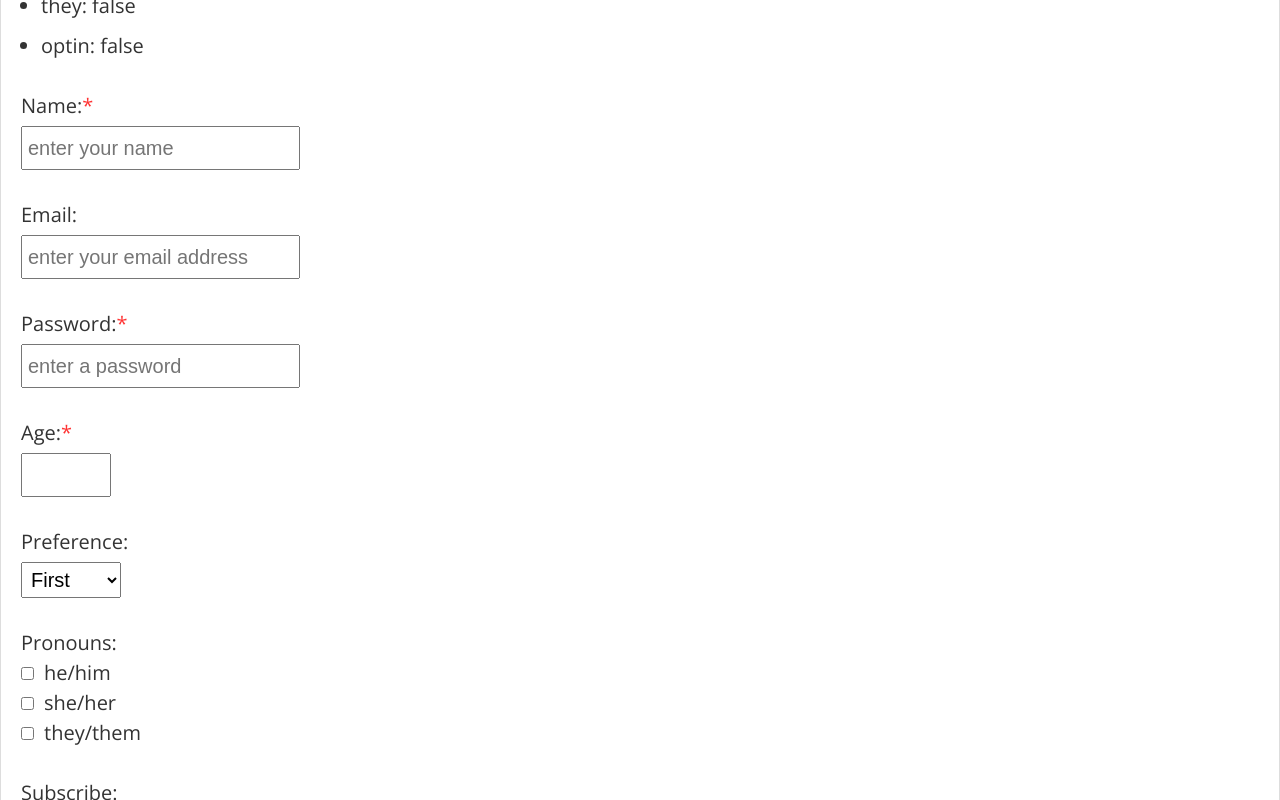
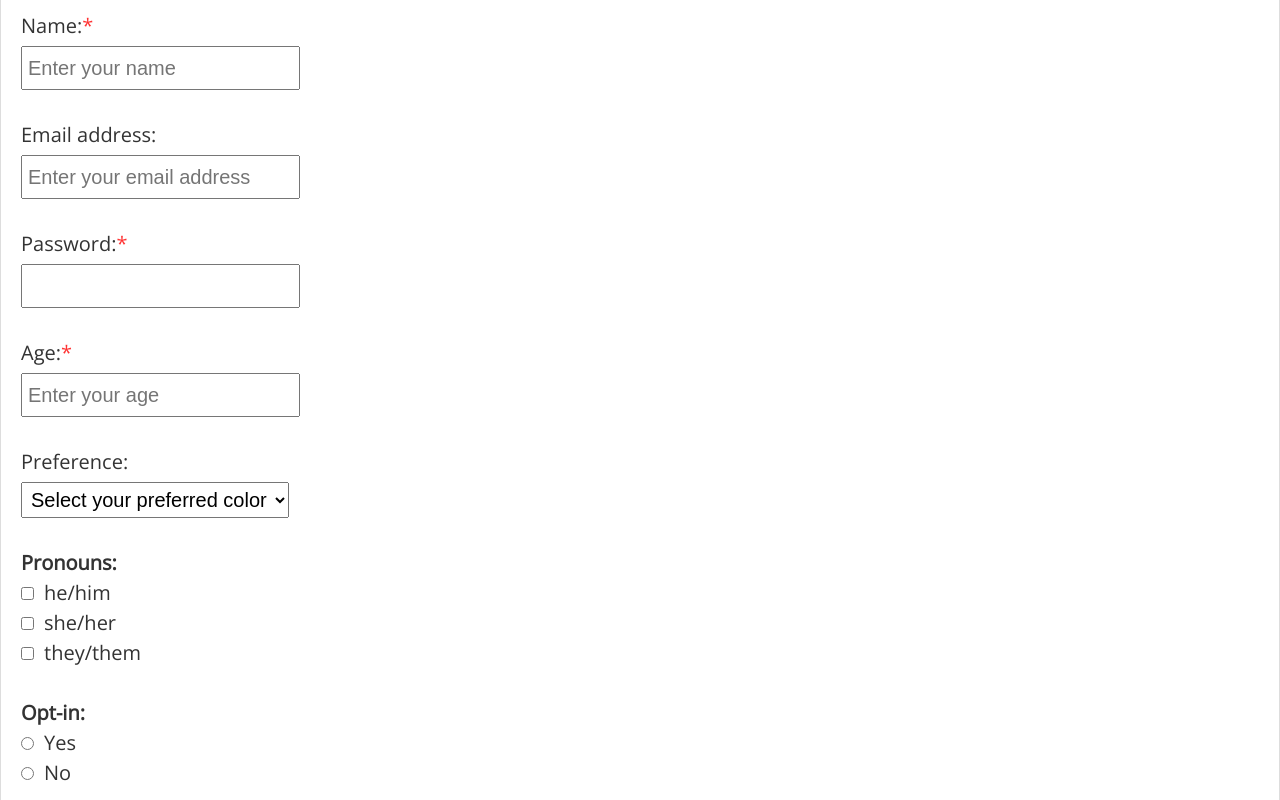
Before and after one commit to Jon-Varner/jmv-template, a React (Create React App) app: page /sample-form in a window 1280 px wide. Shown: the part 640-1440 px from the top of the page. Built offline with nearby package versions, Linux system fonts and the light colour scheme.

Commit message:
Converted form to use Formik

```diff
--- a/package.json
+++ b/package.json
@@ -4,6 +4,7 @@
   "private": true,
   "dependencies": {
     "axios": "^0.18.0",
+    "formik": "^1.5.4",
     "node-sass": "^4.11.0",
     "react": "^16.8.6",
     "react-dom": "^16.8.6",
--- a/src/App.js
+++ b/src/App.js
@@ -3,7 +3,7 @@ import { Provider } from 'react-redux';
 
 import store from './store/store';
 
-import Layout from './containers/Layout/Layout';
+import Layout from './components/Layout/Layout';
 
 const App = () => (
   <Provider store={store}>
--- a/src/components/SampleForm/SampleForm.js
+++ b/src/components/SampleForm/SampleForm.js
@@ -1,102 +1,149 @@
-import React, { useState } from 'react';
+import React, { Fragment } from 'react';
 import PropTypes from 'prop-types';
+import { Formik, Form, Field } from 'formik';
+import * as Yup from 'yup';
+import uuid from 'uuid';
 
-import FormField from '../UI/FormField';
-import { fields, validationSchema } from './SampleFormData';
+import Checkbox from '../UI/Checkbox';
 
-const SampleForm = ({ user, submitForm }) => {
-  /* Local state is used to handle form values and validation before submitting */
-  const [inputs, setInputs] = useState({});
-  const [errors, setErrors] = useState({});
+const SampleSchema = Yup.object().shape({
+  fullName: Yup.string().required('Please enter your name.'),
+  email: Yup.string().email('Please enter a valid email address.'),
+  password: Yup.string()
+    .min(8, 'Password must be at least 8 characters.')
+    .required('Please enter a password.'),
+  age: Yup.number()
+    .required('Please enter your age.')
+    .positive('Please enter a valid age.')
+    .integer('Please enter a valid age.')
+    .min(12, 'Age must be at least 12.')
+    .max(120, 'Age must be lower than 120.')
+});
 
-  const handleChange = event => {
-    const target = event.target;
-    const name = target.name;
-    const value = target.type === 'checkbox' ? target.checked : target.value;
-    event.persist();
-    setInputs(inputs => ({ ...inputs, [name]: value }));
-  };
+const colorOptions = ['Red', 'Green', 'Blue', 'Yellow'];
 
-  const handleBlur = event => {
-    /* Real-time validation could go here */
-  };
+const pronounOptions = ['he/him', 'she/her', 'they/them'];
 
-  const handleSubmit = event => {
-    event.preventDefault();
-
-    /* Validation */
-    validationSchema
-      .validate(inputs, { abortEarly: false })
-      .then(values => {
-        for (let field of fields) {
-          field.errorMessage = '';
+export const SampleForm = ({ user, submitForm }) => (
+  <Fragment>
+    <h2>Current User Info:</h2>
+    <ul className="returned-sample-state">
+      {Object.keys(user).map(key => {
+        let val = '';
+        if (Array.isArray(user[key])) {
+          val = user[key].join(', ');
+        } else {
+          val = user[key].toString();
         }
-        submitForm(values);
-      })
-      .catch(err => {
-        for (let field of fields) {
-          field.errorMessage = '';
-          for (let error of err.inner) {
-            if (field.name === error.path) {
-              field.errorMessage = error.message;
-            }
-          }
-        }
-        setErrors(err.inner);
-      });
-  };
-
-  return (
-    <form onSubmit={handleSubmit}>
-      <h2>Current User Info:</h2>
-      <ul className="returned-sample-state">
-        {Object.keys(user).map(key => (
-          <li key={key}>
-            {key}: {user[key].toString()}
-          </li>
-        ))}
-      </ul>
-      {fields.map(field => {
-        const {
-          name,
-          id,
-          type,
-          label,
-          required,
-          errorMessage,
-          placeholder,
-          options,
-          className
-        } = field;
-
-        const fieldId = id + name;
 
         return (
-          <FormField
-            key={id}
-            name={name}
-            id={fieldId}
-            type={type}
-            value={inputs[name]}
-            label={label}
-            required={required}
-            errorMessage={errorMessage}
-            placeholder={placeholder}
-            options={options}
-            className={className}
-            onChange={handleChange}
-            onBlur={handleBlur}
-          />
+          <li key={key}>
+            {key}: {val}
+          </li>
         );
       })}
-      <button type="submit">Submit</button>
-    </form>
-  );
-};
+    </ul>
+
+    <Formik
+      initialValues={{
+        fullName: '',
+        email: '',
+        password: '',
+        age: '',
+        preference: '',
+        pronouns: [],
+        optin: false
+      }}
+      validationSchema={SampleSchema}
+      onSubmit={values => {
+        submitForm(values);
+      }}
+      render={({ setFieldValue, setFieldTouched, values, errors, touched }) => (
+        <Form>
+          <div className="form-field">
+            <label htmlFor="fullName">
+              Name:<span className="required">*</span>
+            </label>
+            <Field
+              name="fullName"
+              id="fullName"
+              placeholder="Enter your name"
+            />
+            {errors.fullName && touched.fullName ? (
+              <span className="form-field-error">{errors.fullName}</span>
+            ) : null}
+          </div>
+          <div className="form-field">
+            <label htmlFor="email">Email address:</label>
+            <Field
+              name="email"
+              type="email"
+              placeholder="Enter your email address"
+            />
+            {errors.email && touched.email ? (
+              <span className="form-field-error">{errors.email}</span>
+            ) : null}
+          </div>
+          <div className="form-field" placeholder="Enter your password">
+            <label htmlFor="password">
+              Password:<span className="required">*</span>
+            </label>
+            <Field name="password" type="password" />
+            {errors.password && touched.password ? (
+              <span className="form-field-error">{errors.password}</span>
+            ) : null}
+          </div>
+          <div className="form-field">
+            <label htmlFor="age">
+              Age:<span className="required">*</span>
+            </label>
+            <Field name="age" type="number" placeholder="Enter your age" />
+            {errors.age && touched.age ? (
+              <span className="form-field-error">{errors.age}</span>
+            ) : null}
+          </div>
+          <div className="form-field">
+            <label htmlFor="preference">Preference:</label>
+            <Field component="select" name="preference">
+              <option value="0">Select your preferred color</option>
+              {colorOptions.map(option => (
+                <option key={uuid.v4()} value={option}>
+                  {option}
+                </option>
+              ))}
+            </Field>
+          </div>
+          <div className="form-field">
+            <h2>Pronouns:</h2>
+            <ul>
+              {pronounOptions.map(option => (
+                <li key={uuid.v4()}>
+                  <Checkbox id={option} name="pronouns" value={option} />
+                </li>
+              ))}
+            </ul>
+          </div>
+          <div className="form-field">
+            <h2>Opt-in:</h2>
+            <ul>
+              <li>
+                <input type="radio" name="optin" value={true} />
+                <label>Yes</label>
+              </li>
+              <li>
+                <input type="radio" name="optin" value={false} />
+                <label>No</label>
+              </li>
+            </ul>
+          </div>
+          <button type="submit">Submit</button>
+        </Form>
+      )}
+    />
+  </Fragment>
+);
 
 SampleForm.propTypes = {
   user: PropTypes.object,
   submitForm: PropTypes.func.isRequired
 };
-
-export default SampleForm;
--- a/src/components/SampleForm/SampleFormData.js
+++ /dev/null
@@ -1,96 +0,0 @@
-import uuid from 'uuid';
-import * as yup from 'yup';
-
-/*
-  This data is used to dynamically generate form fields of each type.
-*/
-
-export const fields = [
-  {
-    name: 'name',
-    id: uuid.v4(),
-    type: 'text',
-    label: 'Name:',
-    required: 'true',
-    placeholder: 'enter your name'
-  },
-  {
-    name: 'email',
-    id: uuid.v4(),
-    type: 'email',
-    label: 'Email:',
-    required: 'false',
-    placeholder: 'enter your email address'
-  },
-  {
-    name: 'password',
-    id: uuid.v4(),
-    type: 'password',
-    label: 'Password:',
-    required: 'true',
-    placeholder: 'enter a password'
-  },
-  {
-    name: 'age',
-    id: uuid.v4(),
-    type: 'number',
-    label: 'Age:',
-    required: 'true',
-    options: { min: 12, max: 120 }
-  },
-  {
-    name: 'prefs',
-    id: uuid.v4(),
-    type: 'dropdown',
-    label: 'Preference:',
-    required: 'false',
-    options: [
-      { value: 1, displayValue: 'First' },
-      { value: 2, displayValue: 'Second' },
-      { value: 3, displayValue: 'Third' },
-      { value: 4, displayValue: 'Fourth' }
-    ]
-  },
-  {
-    id: uuid.v4(),
-    type: 'checkbox',
-    label: 'Pronouns:',
-    required: 'false',
-    options: [
-      { id: uuid.v4(), name: 'he', displayValue: 'he/him', checked: false },
-      { id: uuid.v4(), name: 'she', displayValue: 'she/her', checked: false },
-      { id: uuid.v4(), name: 'they', displayValue: 'they/them', checked: false }
-    ]
-  },
-  {
-    name: 'optin',
-    id: uuid.v4(),
-    type: 'radio',
-    label: 'Subscribe:',
-    required: 'false',
-    options: [
-      { id: uuid.v4(), value: true, displayValue: 'yes', checked: false },
-      { id: uuid.v4(), value: false, displayValue: 'no', checked: false }
-    ]
-  }
-];
-
-/*
-  This data is used to validate the dynamically generated form.
-*/
-
-export const validationSchema = yup.object().shape({
-  name: yup.string().required('Please enter your name.'),
-  email: yup.string().email('Please enter a valid email address.'),
-  password: yup
-    .string()
-    .min(8, 'Password must be at least 8 characters.')
-    .required('Please enter a password.'),
-  age: yup
-    .number()
-    .required('Please enter your age.')
-    .positive('Please enter a valid age.')
-    .integer('Please enter a valid age.')
-    .min(12, 'Age must be at least 12.')
-    .max(120, 'Age must be lower than 120.')
-});
--- /dev/null
+++ b/src/components/UI/Checkbox.js
@@ -0,0 +1,39 @@
+import React, { Fragment } from 'react';
+import PropTypes from 'prop-types';
+import { Field } from 'formik';
+
+const Checkbox = props => {
+  return (
+    <Field name={props.name}>
+      {({ field, form }) => (
+        <Fragment>
+          <input
+            type="checkbox"
+            {...props}
+            checked={field.value.includes(props.value)}
+            onChange={() => {
+              if (field.value.includes(props.value)) {
+                const nextValue = field.value.filter(
+                  value => value !== props.value
+                );
+                form.setFieldValue(props.name, nextValue);
+              } else {
+                const nextValue = field.value.concat(props.value);
+                form.setFieldValue(props.name, nextValue);
+              }
+            }}
+          />
+          <label>{props.value}</label>
+        </Fragment>
+      )}
+    </Field>
+  );
+};
+
+Checkbox.propTypes = {
+  id: PropTypes.string,
+  name: PropTypes.string,
+  value: PropTypes.string
+};
+
+export default Checkbox;
--- a/src/components/UI/FormField.js
+++ /dev/null
@@ -1,150 +0,0 @@
-import React from 'react';
-
-const FormField = ({
-  name,
-  id,
-  type,
-  label,
-  required,
-  errorMessage,
-  className,
-  value,
-  placeholder,
-  options,
-  ...props
-}) => {
-  let field = null;
-  let requiredMarker = null;
-
-  if (required === 'true') {
-    requiredMarker = <span className="required">*</span>;
-  }
-
-  switch (type) {
-    case 'text':
-    case 'password':
-    case 'email':
-      field = (
-        <input
-          type={type}
-          name={name}
-          id={id}
-          value={value}
-          placeholder={placeholder}
-          className={className}
-          {...props}
-        />
-      );
-      break;
-
-    case 'number':
-      field = (
-        <input
-          type={type}
-          name={name}
-          id={id}
-          value={value}
-          min={options.min}
-          max={options.max}
-          placeholder={placeholder}
-          className={className}
-          {...props}
-        />
-      );
-      break;
-
-    case 'textarea':
-      field = (
-        <textarea
-          id={id}
-          name={name}
-          value={value}
-          placeholder={placeholder}
-          className={className}
-          {...props}
-        />
-      );
-      break;
-
-    case 'dropdown':
-      field = (
-        <select
-          id={id}
-          name={name}
-          value={value}
-          className={className}
-          {...props}
-        >
-          {options.map(option => (
-            <option key={option.value} value={option.value}>
-              {option.displayValue}
-            </option>
-          ))}
-        </select>
-      );
-      break;
-
-    case 'checkbox':
-      field = (
-        <ul>
-          {options.map(option => (
-            <li key={option.id}>
-              <input
-                type="checkbox"
-                name={option.name}
-                id={option.id}
-                value={value}
-                className={className}
-                {...props}
-              />
-              <label htmlFor={option.id}>{option.displayValue}</label>
-            </li>
-          ))}
-        </ul>
-      );
-      break;
-    case 'radio':
-      field = (
-        <ul>
-          {options.map(option => (
-            <li key={option.id}>
-              <input
-                type="radio"
-                name={name}
-                id={option.id}
-                value={option.value}
-                className={className}
-                {...props}
-              />
-              <label htmlFor={option.id}>{option.displayValue}</label>
-            </li>
-          ))}
-        </ul>
-      );
-      break;
-    default:
-      field = (
-        <input
-          id={id}
-          name={name}
-          value={value}
-          placeholder={props.placeholder}
-          className={className}
-          {...props}
-        />
-      );
-  }
-
-  return (
-    <div className="form-field">
-      <label htmlFor={id}>
-        {label}
-        {requiredMarker}
-      </label>
-      {field}
-      <span className="form-field-error">{errorMessage}</span>
-    </div>
-  );
-};
-
-export default FormField;
```
Also changed, not shown: src/components/Layout/Layout.js (renamed from src/containers/Layout/Layout.js, +7 -7 lines), src/components/SampleApiCall/SampleApiCall.js (+22 -17 lines), src/store/reducers/userReducer.js (+5 -7 lines), 2 other files (tests, documents, lock files or other folders).
